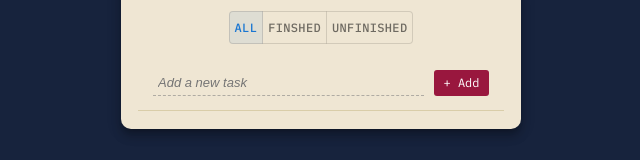
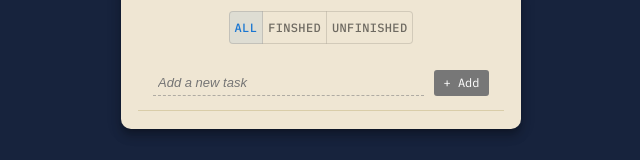
Before and after one commit to abd0mar/React-Todo-List-App, a React (Create React App) app: page / in a window 1280 px wide. Shown: the part 368-528 px from the top of the page, without its empty margins (319-959 px from the left). Built offline with nearby package versions, Linux system fonts and the light colour scheme.

Commit message:
Add local storage persistence

```diff
--- a/src/component/AddTasks.js
+++ b/src/component/AddTasks.js
@@ -19,6 +19,7 @@ export default function AddTasks(){
         className="add-btn"
         style={{}}
         onClick={handleAddBtn}
+        disabled={inputValue.length === 0}
       >+ Add</button>
     </div>
   );
--- a/src/component/TasksContainer.js
+++ b/src/component/TasksContainer.js
@@ -2,15 +2,22 @@ import FilterBtn from "./Filter";
 import AddTasks from "./AddTasks";
 import { TaskDataContext } from "../context/TasksDataContext";
 import Task from "./Tasks";
-import { useContext } from "react";
+import { useContext, useEffect } from "react";
 
 export default function TasksContainer(){
-  const {filteredArray} = useContext(TaskDataContext);
+  const {filteredArray,  setTasksArray} = useContext(TaskDataContext);
+
+  useEffect(() => {
+    const storageTasks = JSON.parse(
+      localStorage.getItem("Tasks") || '[]'
+    )
+    setTasksArray(storageTasks);
+  }, [setTasksArray])
   return(
       <div>
         <FilterBtn/>
         <AddTasks/>
-        <div style={{display:"flex", flexDirection:"column"}}>
+        <div style={{display:"flex", flexDirection:"column", overflowY:"scroll", maxHeight:"300px"}}>
           {filteredArray.map((task) => (
             <Task
               title={task.title}
--- a/src/context/TasksActionsContext.js
+++ b/src/context/TasksActionsContext.js
@@ -11,12 +11,14 @@ export function TasksActionsProvider({children}){
     if(inputValue.trim() !== ""){
       setTasksArray([...tasksArray, { title: inputValue, id: Date.now(), status: "unfinished"}]);
       setInputValue("");
+      localStorage.setItem("Tasks", JSON.stringify([...tasksArray, { title: inputValue, id: Date.now(), status: "unfinished"}]))
     }
   }
 
   const hendleDelete = (taskId) => {
     const updatedList = tasksArray.filter((task) => task.id !== taskId);
     setTasksArray(updatedList);
+    localStorage.setItem("Tasks", JSON.stringify(updatedList))
   }
 
   const handleFinishTask = (taskId) => {
--- a/src/index.css
+++ b/src/index.css
@@ -83,3 +83,7 @@ code {
 .add-btn:hover{
   background-color: #99173ed1;
 }
+.add-btn:disabled{
+  background-color: #777;
+  cursor: default;
+}
```
